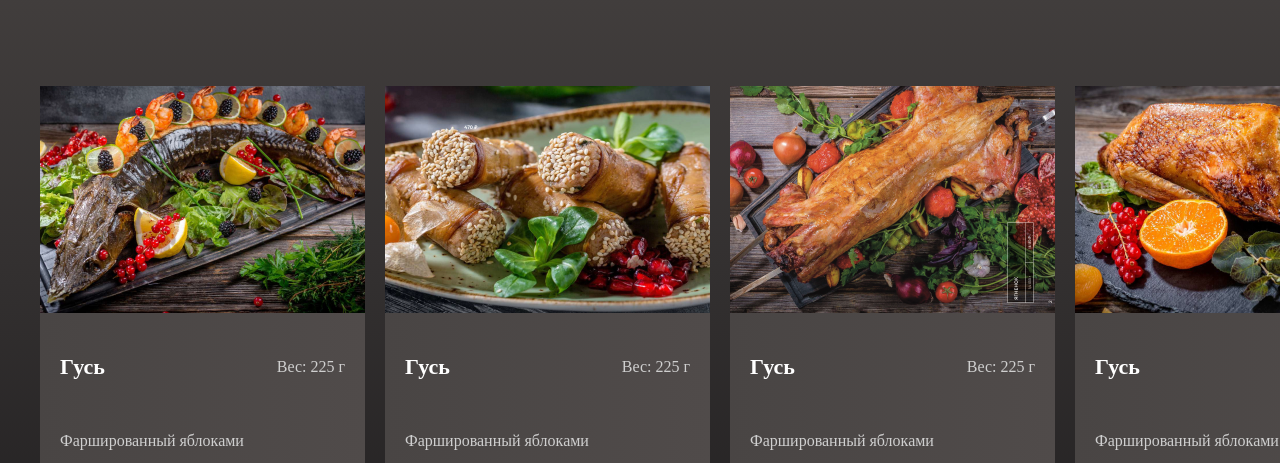
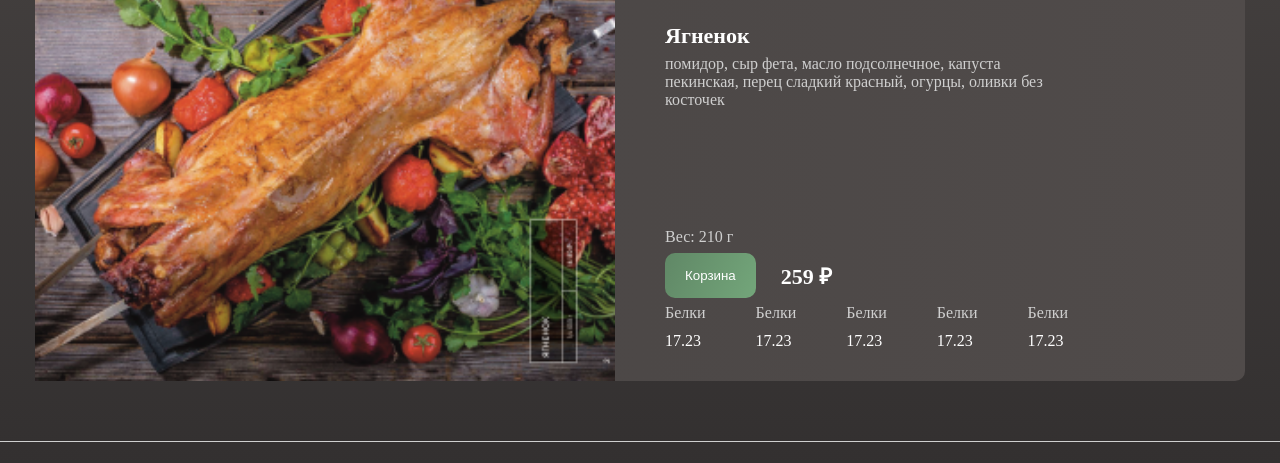
Before and after one commit to Islam432/work1, a plain HTML site: page card.html in a window 1280 px wide. Shown: the part 85-548 px from the top of the page. Drawn offline with Linux system fonts and the light colour scheme.

Commit message:
main first

```diff
--- a/card.html
+++ b/card.html
@@ -9,6 +9,46 @@
   </head>
   <body>
     <main>
+      <div class="line">
+        <div class="comeback"><h5 class="h5">Вернуться назад</h5></div>
+        <div class="first">
+          <img src="img/menu 1.png" alt="" class="first__img" />
+          <div class="first__info">
+            <h5 class="h5">Ягненок</h5>
+            <p class="p p-113">
+              помидор, сыр фета, масло подсолнечное, капуста пекинская, перец
+              сладкий красный, огурцы, оливки без косточек
+            </p>
+            <p class="p">Вес: 210 г</p>
+            <div class="buy">
+              <button class="btn">Корзина</button>
+              <h5 class="h5">259 ₽</h5>
+            </div>
+            <div class="gr">
+              <div class="gr-1">
+                <p class="p">Белки</p>
+                <p class="p2">17.23</p>
+              </div>
+              <div class="gr-1">
+                <p class="p">Белки</p>
+                <p class="p2">17.23</p>
+              </div>
+              <div class="gr-1">
+                <p class="p">Белки</p>
+                <p class="p2">17.23</p>
+              </div>
+              <div class="gr-1">
+                <p class="p">Белки</p>
+                <p class="p2">17.23</p>
+              </div>
+              <div class="gr-1">
+                <p class="p">Белки</p>
+                <p class="p2">17.23</p>
+              </div>
+            </div>
+          </div>
+        </div>
+      </div>
       <section>
         <h3 class="h3">С ЭТИМ ТОВАРОМ ПОКУПАЮТ</h3>
         <div class="menu">
@@ -30,12 +70,12 @@
             <img src="./img/menu 4png.png" alt="" class="img" />
             <div class="card-info">
               <div class="card-name">
-                <h5 class="h5">Гусь</h5>
+                <h5 class="h5">Утка</h5>
                 <p class="p">Вес: 225 г</p>
               </div>
               <p class="p">Фаршированный яблоками</p>
               <div class="prace">
-                <h5 class="h5">17 900 ₽</h5>
+                <h5 class="h5">220 ₽</h5>
                 <button class="btn">В корзину</button>
               </div>
             </div>
@@ -44,12 +84,15 @@
             <img src="./img/menu 1.png" alt="" class="img" />
             <div class="card-info">
               <div class="card-name">
-                <h5 class="h5">Гусь</h5>
+                <h5 class="h5">Ягненок</h5>
                 <p class="p">Вес: 225 г</p>
               </div>
-              <p class="p">Фаршированный яблоками</p>
+              <p class="p">
+                Фаршированный гречневой кашей, курагой, апельсином и зеленым
+                яблоком
+              </p>
               <div class="prace">
-                <h5 class="h5">17 900 ₽</h5>
+                <h5 class="h5">520 ₽</h5>
                 <button class="btn">В корзину</button>
               </div>
             </div>
@@ -58,12 +101,15 @@
             <img src="./img/menu 2.png" alt="" class="img" />
             <div class="card-info">
               <div class="card-name">
-                <h5 class="h5">Гусь</h5>
+                <h5 class="h5">Индейка</h5>
                 <p class="p">Вес: 225 г</p>
               </div>
-              <p class="p">Фаршированный яблоками</p>
+              <p class="p">
+                Фаршированный гречневой кашей, курагой, апельсином и зеленым
+                яблоком
+              </p>
               <div class="prace">
-                <h5 class="h5">17 900 ₽</h5>
+                <h5 class="h5">1 620 ₽</h5>
                 <button class="btn">В корзину</button>
               </div>
             </div>
--- a/scss/_card.scss
+++ b/scss/_card.scss
@@ -17,6 +17,72 @@ main {
   background: var(--bg);
   font-family: var(--fonts);
   color: var(--color);
+}
+.line {
+  border-top: var(--color2) solid 1px;
+  border-bottom: var(--color2) solid 1px;
+}
+.first {
+  margin: 0 auto;
+  max-width: 1210px;
+  display: grid;
+  grid-template-columns: 1fr 1fr;
+  gap: 50px;
+  background: var(--card);
+  border-radius: var(--radios);
+  margin-bottom: 60px;
+
+  .first__info {
+    display: flex;
+    flex-direction: column;
+    justify-content: space-evenly;
+    padding: 40px 0 25px 0;
+  }
+  .p {
+    color: var(--color2);
+    max-width: 411px;
+    margin: 0;
+  }
+  .p-113 {
+    padding-bottom: 113px;
+  }
+  .h5 {
+    font-size: 22px;
+    margin: 0;
+  }
+
+  .btn {
+    background: var(--btn);
+    color: var(--color);
+    border: none;
+    border-radius: var(--radios);
+    padding: 15px 20px;
+  }
+  .buy {
+    display: flex;
+    flex-direction: row;
+    gap: 25px;
+    align-items: center;
+  }
+  .first__img {
+    object-fit: cover;
+    width: 100%;
+    height: 100%;
+  }
+  .gr {
+    display: flex;
+    flex-direction: row;
+    gap: 50px;
+  }
+  .gr-1 {
+    display: flex;
+    flex-direction: column;
+    gap: 10px;
+  }
+
+  .p2 {
+    margin: 0;
+  }
 }
 
 section {
@@ -50,11 +116,14 @@ section {
   .card-info {
     display: flex;
     flex-direction: column;
+    justify-content: space-between;
+
     margin: 0;
     padding: 0 1.25rem;
   }
   .card-name {
-    margin: 0;
+    margin-top: 15px;
+    margin-bottom: 5px;
     display: flex;
     justify-content: space-between;
     align-items: center;
@@ -62,15 +131,19 @@ section {
   }
   .h5 {
     font-size: 22px;
+    margin: 0;
   }
   .prace {
     display: flex;
     justify-content: space-between;
     align-items: center;
     color: var(--color);
+    margin-bottom: 20px;
+    margin-top: 15px;
   }
   .p {
     color: var(--color2);
+    margin: 0;
   }
 
   .btn {
@@ -79,5 +152,6 @@ section {
     border: none;
     border-radius: var(--radios);
     padding: 15px 20px;
+    align-items: center;
   }
 }
```
Also changed, not shown: css/style.css, img/Mask Group.png (added).
